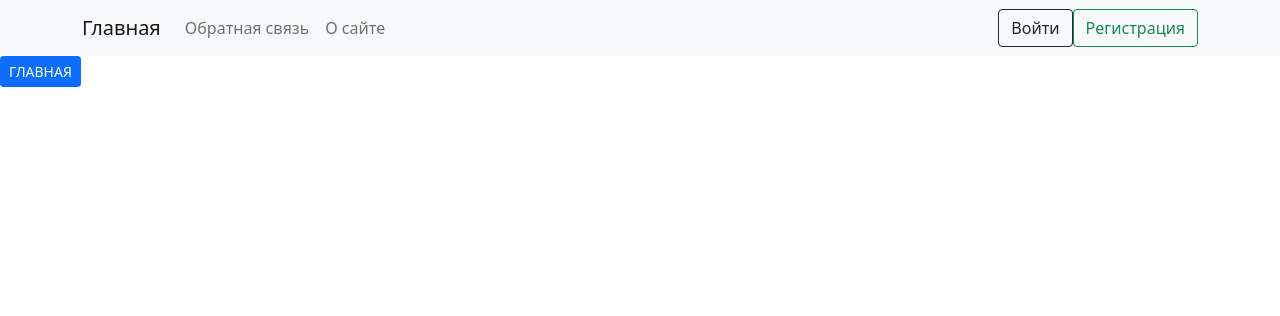
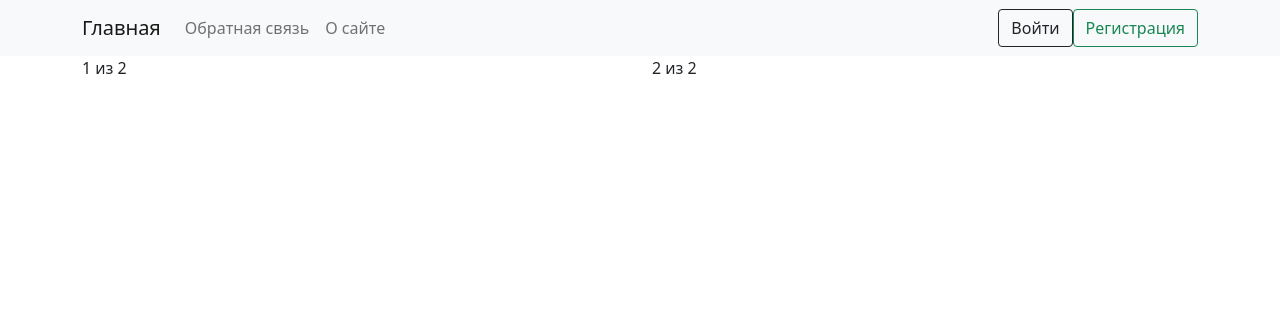
Before and after one commit to Ovsenka/learn_flask, a Flask app: page / in a window 1280 px wide. Shown: the top 316 px of the page. Run offline with Flask 2, Linux system fonts and the light colour scheme.

Commit message:
main page

```diff
--- a/templates/base.html
+++ b/templates/base.html
@@ -12,7 +12,7 @@
 
     <nav class="navbar navbar-expand-lg navbar-light bg-light fixed-top|fixed-bottom|sticky-top">
       <div class="container">
-        <a class="navbar-brand" href="#">Главная</a>
+        <a class="navbar-brand" href="/">Главная</a>
         <button class="navbar-toggler hidden-lg-up" type="button" data-bs-toggle="collapse" data-bs-target="#collapsibleNavId" aria-controls="collapsibleNavId"
             aria-expanded="false" aria-label="Toggle navigation"></button>
         <div class="collapse navbar-collapse" id="collapsibleNavId">
--- a/templates/error404.html
+++ b/templates/error404.html
@@ -0,0 +1,4 @@
+{% extends 'base.html' %}
+{% block content %}
+
+{% endblock %}
--- a/templates/practice.html
+++ b/templates/practice.html
@@ -1,4 +1,12 @@
 {% extends 'base.html' %}
 {% block content %}
-    <a class="btn btn-primary btn-sm " href="#" role="button">ГЛАВНАЯ</a>
+<div class="container">
+    <div class="row">
+      <div class="col">
+        1 из 2
+      </div>
+      <div class="col">
+        2 из 2
+      </div>
+    </div>
 {% endblock %}
```
